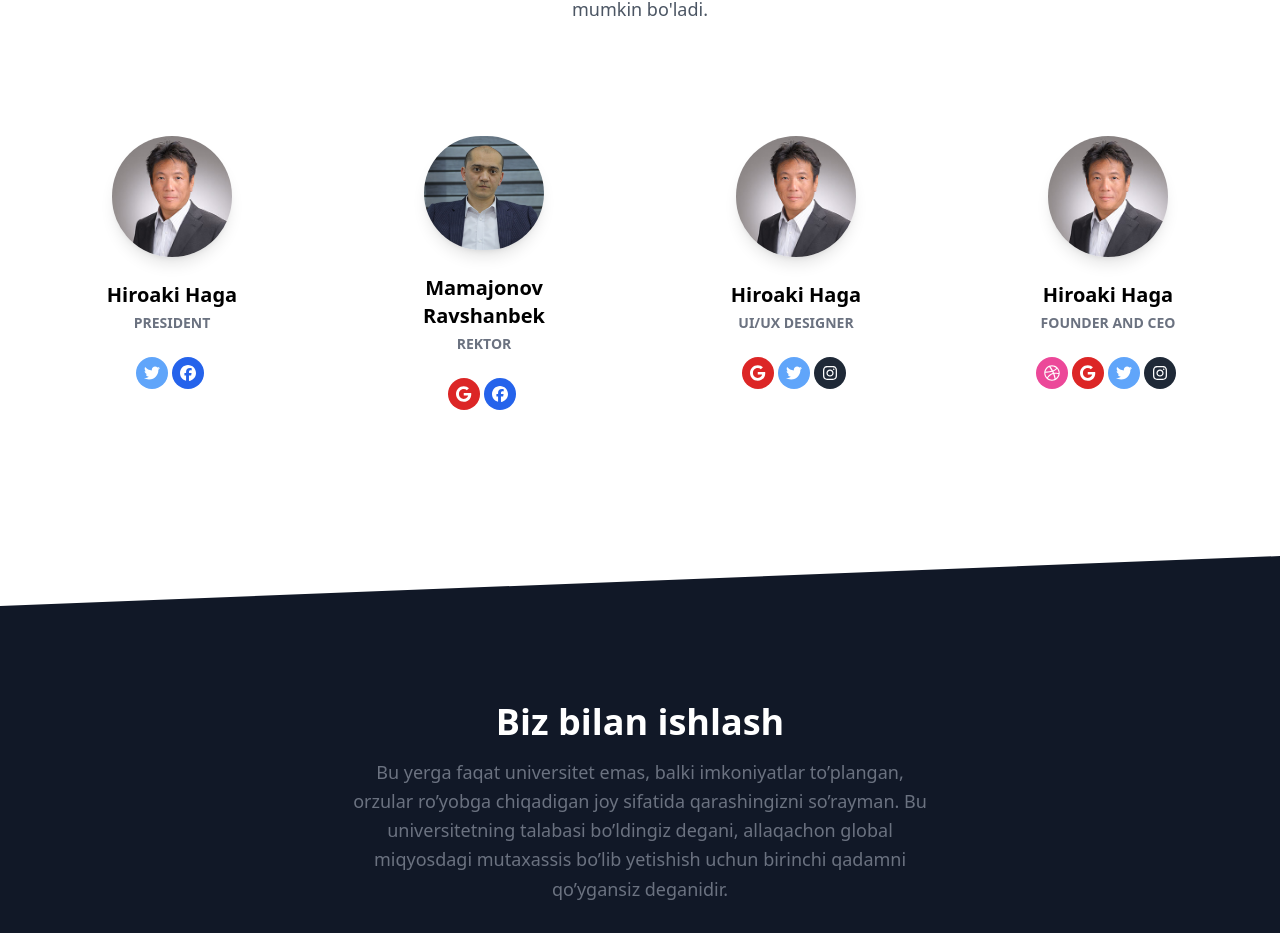
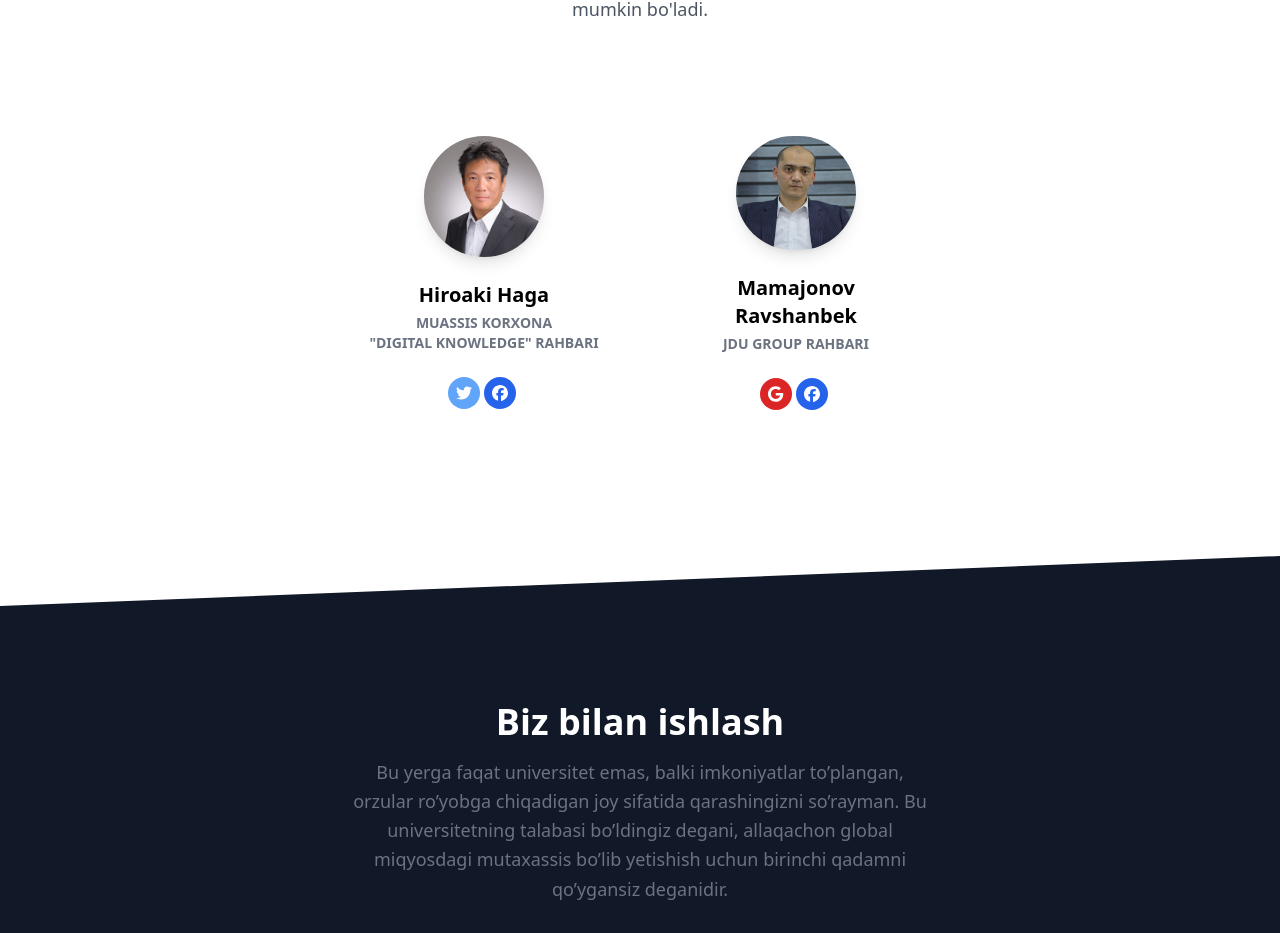
Before and after one commit to lochin/jdu-group, a Nuxt app: page / in a window 1280 px wide. Shown: the part 5354-6287 px from the top of the page. Built offline with nearby package versions, Linux system fonts and the light colour scheme.

Commit message:
Two main person left on the hero section

```diff
--- a/pages/index.vue
+++ b/pages/index.vue
@@ -575,7 +575,7 @@
             </p>
           </div>
         </div>
-        <div class="flex flex-wrap">
+        <div class="flex flex-wrap justify-center">
           <div class="w-full md:w-6/12 lg:w-3/12 lg:mb-0 mb-12 px-4">
             <div class="px-6">
               <img alt="..." src="/images/ceo.jpg" class="shadow-lg rounded-full max-w-full mx-auto"
@@ -583,7 +583,7 @@
               <div class="pt-6 text-center">
                 <h5 class="text-xl font-bold">Hiroaki Haga</h5>
                 <p class="mt-1 text-sm text-gray-500 uppercase font-semibold">
-                  President
+                  Muassis korxona <br>"Digital Knowledge" rahbari
                 </p>
                 <div class="mt-6">
                   <button class="bg-blue-400 text-white w-8 h-8 rounded-full outline-none focus:outline-none mr-1 mb-1"
@@ -605,7 +605,7 @@
               <div class="pt-6 text-center">
                 <h5 class="text-xl font-bold">Mamajonov Ravshanbek</h5>
                 <p class="mt-1 text-sm text-gray-500 uppercase font-semibold">
-                  Rektor
+                  JDU Group rahbari
                 </p>
                 <div class="mt-6">
                   <button class="bg-red-600 text-white w-8 h-8 rounded-full outline-none focus:outline-none mr-1 mb-1"
@@ -615,62 +615,6 @@
                   <button class="bg-blue-600 text-white w-8 h-8 rounded-full outline-none focus:outline-none mr-1 mb-1"
                     type="button">
                     <font-awesome-icon icon="fa-brands fa-facebook" />
-                  </button>
-                </div>
-              </div>
-            </div>
-          </div>
-          <div class="w-full md:w-6/12 lg:w-3/12 lg:mb-0 mb-12 px-4">
-            <div class="px-6">
-              <img alt="..." src="/images/ceo.jpg" class="shadow-lg rounded-full max-w-full mx-auto"
-                style="max-width: 120px" />
-              <div class="pt-6 text-center">
-                <h5 class="text-xl font-bold">Hiroaki Haga</h5>
-                <p class="mt-1 text-sm text-gray-500 uppercase font-semibold">
-                  UI/UX Designer
-                </p>
-                <div class="mt-6">
-                  <button class="bg-red-600 text-white w-8 h-8 rounded-full outline-none focus:outline-none mr-1 mb-1"
-                    type="button">
-                    <font-awesome-icon icon="fa-brands fa-google" />
-                  </button>
-                  <button class="bg-blue-400 text-white w-8 h-8 rounded-full outline-none focus:outline-none mr-1 mb-1"
-                    type="button">
-                    <font-awesome-icon icon="fa-brands fa-twitter" />
-                  </button>
-                  <button class="bg-gray-800 text-white w-8 h-8 rounded-full outline-none focus:outline-none mr-1 mb-1"
-                    type="button">
-                    <font-awesome-icon icon="fa-brands fa-instagram" />
-                  </button>
-                </div>
-              </div>
-            </div>
-          </div>
-          <div class="w-full md:w-6/12 lg:w-3/12 lg:mb-0 mb-12 px-4">
-            <div class="px-6">
-              <img alt="..." src="/images/ceo.jpg" class="shadow-lg rounded-full max-w-full mx-auto"
-                style="max-width: 120px" />
-              <div class="pt-6 text-center">
-                <h5 class="text-xl font-bold">Hiroaki Haga</h5>
-                <p class="mt-1 text-sm text-gray-500 uppercase font-semibold">
-                  Founder and CEO
-                </p>
-                <div class="mt-6">
-                  <button class="bg-pink-500 text-white w-8 h-8 rounded-full outline-none focus:outline-none mr-1 mb-1"
-                    type="button">
-                    <font-awesome-icon icon="fa-brands fa-dribbble" />
-                  </button>
-                  <button class="bg-red-600 text-white w-8 h-8 rounded-full outline-none focus:outline-none mr-1 mb-1"
-                    type="button">
-                    <font-awesome-icon icon="fa-brands fa-google" />
-                  </button>
-                  <button class="bg-blue-400 text-white w-8 h-8 rounded-full outline-none focus:outline-none mr-1 mb-1"
-                    type="button">
-                    <font-awesome-icon icon="fa-brands fa-twitter" />
-                  </button>
-                  <button class="bg-gray-800 text-white w-8 h-8 rounded-full outline-none focus:outline-none mr-1 mb-1"
-                    type="button">
-                    <font-awesome-icon icon="fa-brands fa-instagram" />
                   </button>
                 </div>
               </div>
```
